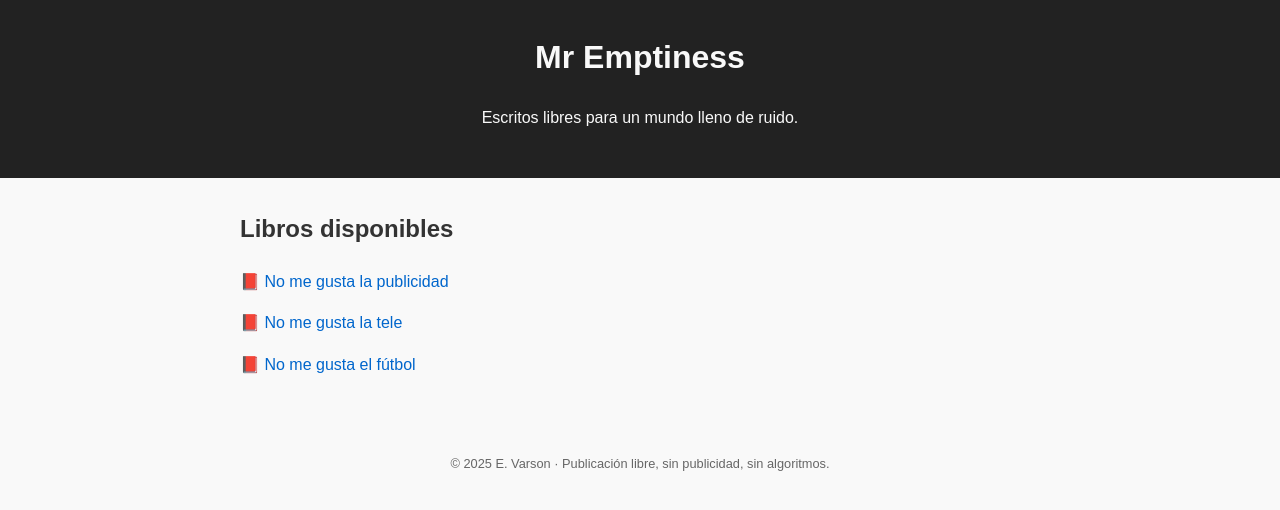
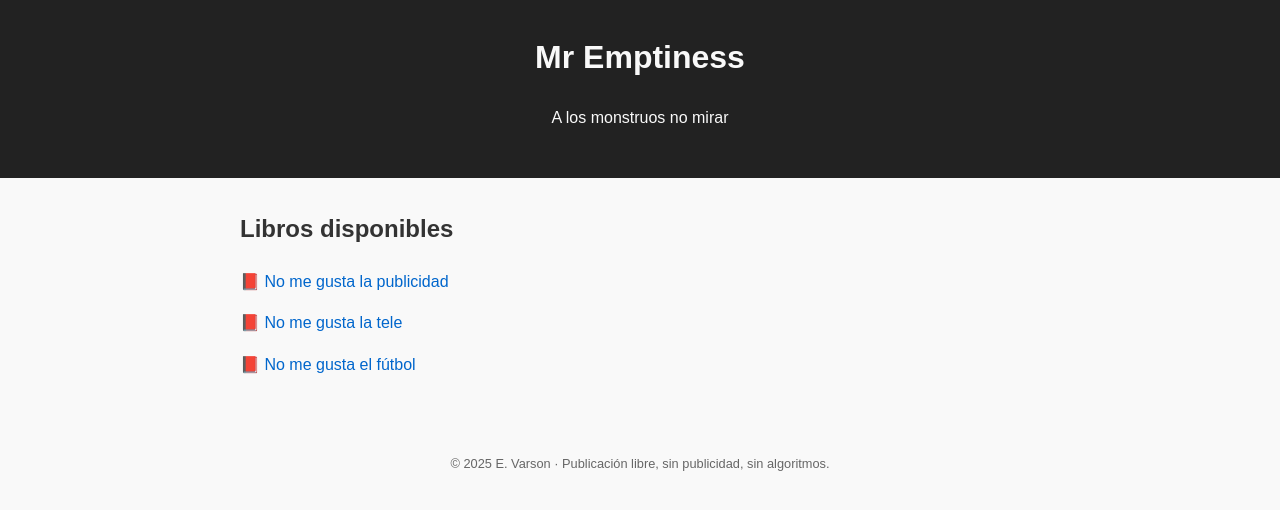
Before and after one commit to SergiCots/mremptiness.github.io, a plain HTML site: page index.html in a window 1280 px wide. Drawn offline with Linux system fonts and the light colour scheme.

Commit message:
Update index.html

```diff
--- a/index.html
+++ b/index.html
@@ -9,7 +9,7 @@
 <body>
     <header>
         <h1>Mr Emptiness</h1>
-        <p>Escritos libres para un mundo lleno de ruido.</p>
+        <p>A los monstruos no mirar</p>
     </header>
 
     <main>
```
